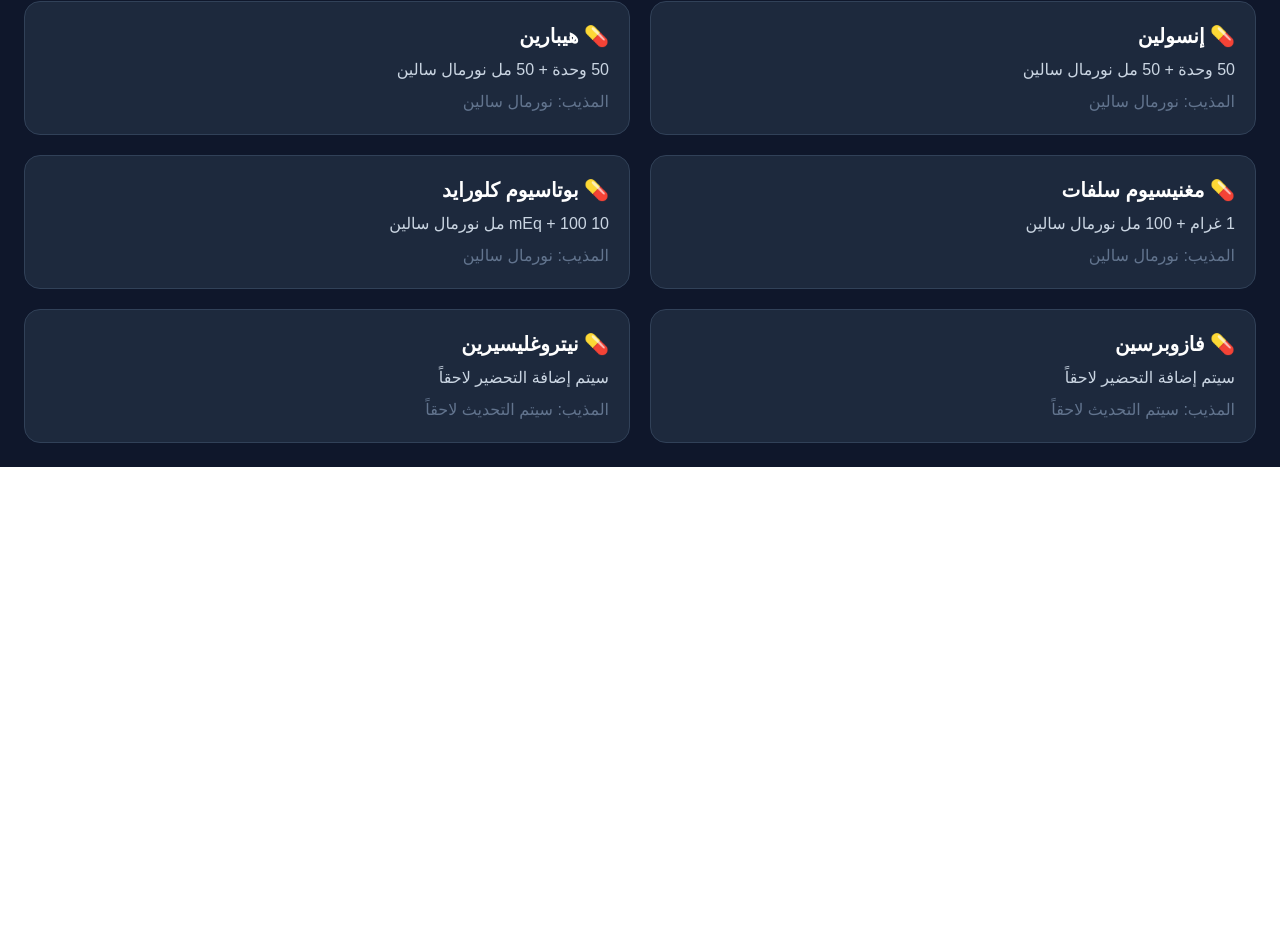
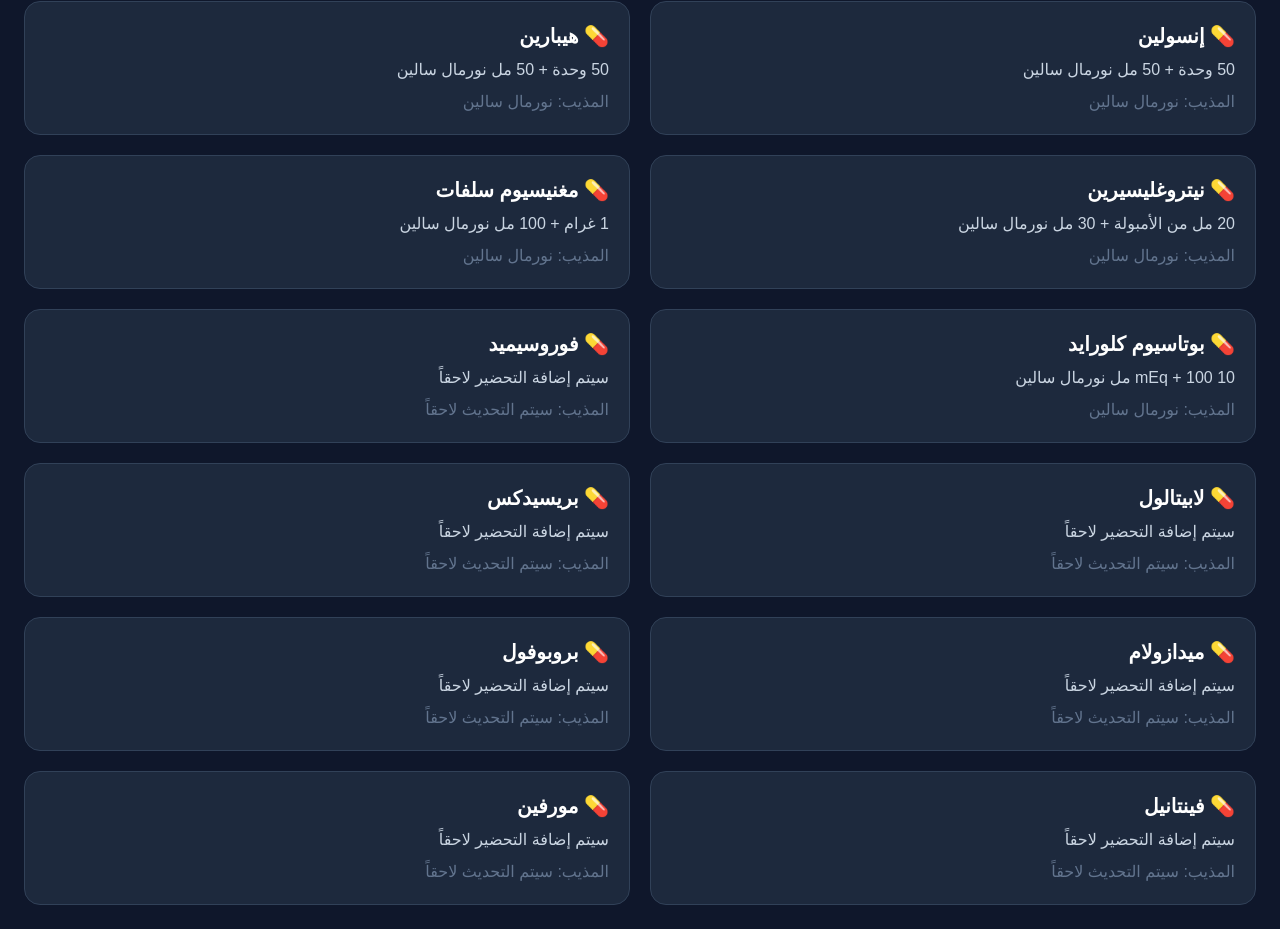
Before and after one commit to samcashbmwusa/icu-adult-infusion-calculator, a Next.js app: page /medications in a window 1280 px wide. Shown: the part 585-1514 px from the top of the page. Before the commit the page ends 1052 px from the top, so only its background shows below. Built offline with nearby package versions, Linux system fonts and the light colour scheme.

Commit message:
Added nitroglycerin and ICU medications list

```diff
--- a/app/admin/page.tsx
+++ b/app/admin/page.tsx
@@ -0,0 +1,3 @@
+Username: admin
+Password: ICU2026
+License: JUH-001
--- a/app/data/medications.ts
+++ b/app/data/medications.ts
@@ -10,6 +10,7 @@ export const medications = [
     doubleDose: "6 مغ + 44 مل نورمال سالين أو D5W",
     finalVolume: "50 مل",
   },
+
   {
     slug: "adrenaline",
     name: "أدرينالين",
@@ -20,6 +21,7 @@ export const medications = [
     singleDose: "3 مغ + 47 مل نورمال سالين",
     finalVolume: "50 مل",
   },
+
   {
     slug: "dopamine",
     name: "دوبامين",
@@ -31,6 +33,7 @@ export const medications = [
     doubleDose: "400 مغ + 40 مل نورمال سالين",
     finalVolume: "50 مل",
   },
+
   {
     slug: "dobutamine",
     name: "دوبيوتامين",
@@ -41,6 +44,7 @@ export const medications = [
     singleDose: "250 مغ + 45 مل نورمال سالين",
     finalVolume: "50 مل",
   },
+
   {
     slug: "aggrastat",
     name: "أغراستات",
@@ -52,6 +56,7 @@ export const medications = [
     finalVolume: "125 مل",
     requiresWeightCalculator: true,
   },
+
   {
     slug: "amiodarone",
     name: "أميودارون",
@@ -61,8 +66,12 @@ export const medications = [
     warning: "يعطى حسب بروتوكول التسريب.",
     singleDose: "300 مغ + 150 مل D5W",
     finalVolume: "150 مل",
-    notes: ["أول 6 ساعات: 30 مل/ساعة", "آخر 18 ساعة: 15 مل/ساعة"],
+    notes: [
+      "أول 6 ساعات: 30 مل/ساعة",
+      "آخر 18 ساعة: 15 مل/ساعة",
+    ],
   },
+
   {
     slug: "insulin",
     name: "إنسولين",
@@ -73,6 +82,7 @@ export const medications = [
     singleDose: "50 وحدة + 50 مل نورمال سالين",
     finalVolume: "50 مل",
   },
+
   {
     slug: "heparin",
     name: "هيبارين",
@@ -83,6 +93,18 @@ export const medications = [
     singleDose: "50 وحدة + 50 مل نورمال سالين",
     finalVolume: "50 مل",
   },
+
+  {
+    slug: "nitroglycerin",
+    name: "نيتروغليسيرين",
+    info: "20 مل من الأمبولة + 30 مل نورمال سالين",
+    diluent: "نورمال سالين",
+    status: "ready",
+    warning: "لا يعطى Push IV مباشرة. يعطى بواسطة مضخة تسريب فقط.",
+    singleDose: "20 مل من الأمبولة + 30 مل نورمال سالين",
+    finalVolume: "50 مل",
+  },
+
   {
     slug: "magnesium-sulfate",
     name: "مغنيسيوم سلفات",
@@ -93,6 +115,7 @@ export const medications = [
     singleDose: "1 غرام + 100 مل نورمال سالين",
     finalVolume: "100 مل",
   },
+
   {
     slug: "potassium-chloride",
     name: "بوتاسيوم كلورايد",
@@ -103,17 +126,64 @@ export const medications = [
     singleDose: "10 mEq + 100 مل نورمال سالين",
     finalVolume: "100 مل",
   },
+
   {
-    slug: "vasopressin",
-    name: "فازوبرسين",
+    slug: "furosemide",
+    name: "فوروسيميد",
     info: "سيتم إضافة التحضير لاحقاً",
     diluent: "سيتم التحديث لاحقاً",
     status: "pending",
     warning: "سيتم إضافة التحذيرات لاحقاً.",
   },
+
   {
-    slug: "nitroglycerin",
-    name: "نيتروغليسيرين",
+    slug: "labetalol",
+    name: "لابيتالول",
+    info: "سيتم إضافة التحضير لاحقاً",
+    diluent: "سيتم التحديث لاحقاً",
+    status: "pending",
+    warning: "سيتم إضافة التحذيرات لاحقاً.",
+  },
+
+  {
+    slug: "precedex",
+    name: "بريسيدكس",
+    info: "سيتم إضافة التحضير لاحقاً",
+    diluent: "سيتم التحديث لاحقاً",
+    status: "pending",
+    warning: "سيتم إضافة التحذيرات لاحقاً.",
+  },
+
+  {
+    slug: "midazolam",
+    name: "ميدازولام",
+    info: "سيتم إضافة التحضير لاحقاً",
+    diluent: "سيتم التحديث لاحقاً",
+    status: "pending",
+    warning: "سيتم إضافة التحذيرات لاحقاً.",
+  },
+
+  {
+    slug: "propofol",
+    name: "بروبوفول",
+    info: "سيتم إضافة التحضير لاحقاً",
+    diluent: "سيتم التحديث لاحقاً",
+    status: "pending",
+    warning: "سيتم إضافة التحذيرات لاحقاً.",
+  },
+
+  {
+    slug: "fentanyl",
+    name: "فينتانيل",
+    info: "سيتم إضافة التحضير لاحقاً",
+    diluent: "سيتم التحديث لاحقاً",
+    status: "pending",
+    warning: "سيتم إضافة التحذيرات لاحقاً.",
+  },
+
+  {
+    slug: "morphine",
+    name: "مورفين",
     info: "سيتم إضافة التحضير لاحقاً",
     diluent: "سيتم التحديث لاحقاً",
     status: "pending",
```
